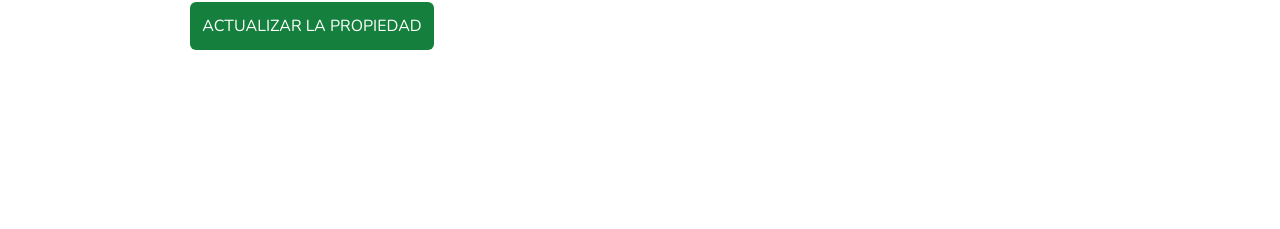
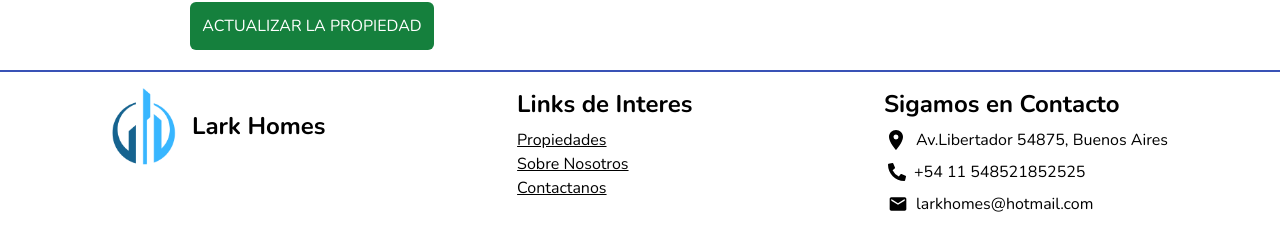
Before and after one commit to nachof948/lark-homes-app, a React (Vite) app in the folder Frontend/: page /editar-publicacion/1 in a window 1280 px wide. Shown: the part 694-923 px from the top of the page. Before the commit the page ends 800 px from the top, so only its background shows below. Built offline with nearby package versions, Linux system fonts and the light colour scheme; no server answers.

Commit message:
Seccion del footer y de Sobre Nosotros

```diff
--- a/Frontend/src/App.jsx
+++ b/Frontend/src/App.jsx
@@ -10,6 +10,8 @@ import { Publication } from './pages/Publication'
 import { UpdatePublication } from './pages/UpdatePublication'
 import { UserProfile } from './pages/UserProfile'
 import { Search } from './pages/Search'
+import { About } from './pages/About'
+import { Footer } from './components/Footer'
 
 
 function App() {
@@ -18,6 +20,7 @@ function App() {
       <NavBar/>
       <Routes>
         <Route path='/' element={<Home />}></Route>
+        <Route path='/sobre-nosotros' element={<About/>}></Route>
         <Route path='/registrarse' element={<SignUp />}></Route>
         <Route path='/iniciar-sesion' element={<SignIn />}></Route>
         <Route path='/publicacion/:id' element={<Publication />}></Route>
@@ -29,6 +32,7 @@ function App() {
           <Route path='/editar-publicacion/:id' element={<UpdatePublication />}></Route>
         </Route>
       </Routes>
+      <Footer />
     </BrowserRouter>
   )
 }
--- /dev/null
+++ b/Frontend/src/components/Footer.jsx
@@ -0,0 +1,47 @@
+import React from 'react';
+import LogoFooter from '../assets/Logo-Header.png'
+import { Link } from 'react-router-dom';
+import { MdPlace } from "react-icons/md";
+import { FaPhoneAlt } from "react-icons/fa";
+import { MdEmail } from "react-icons/md";
+
+const Footer = () => {
+  return(
+    <footer className='mt-5 border-t-2 border-color-azul font-nunito'>
+      <div className="w-[85vw] flex items-start justify-between mx-auto p-4">
+      <div className="flex items-center gap-4">
+        <img src={LogoFooter} alt="Lark Homes" className='w-[4rem]' />
+        <span className='font-bold text-2xl'>Lark Homes</span>
+      </div>
+      <div className="flex flex-col gap-2">
+        <h3 className='font-bold text-2xl'>Links de Interes</h3>
+        <div className="flex flex-col">
+          <Link to={'/search'} className='underline'>Propiedades</Link>
+          <Link to={'/sobre-nosotros'} className='underline'>Sobre Nosotros</Link>
+          <Link to={'/contacto'} className='underline'>Contactanos</Link>
+        </div>
+      </div>
+      <div className="flex flex-col gap-2">
+        <h3 className='font-bold text-2xl'>Sigamos en Contacto</h3>
+        <div className="flex flex-col gap-2">
+          <div className="flex items-center gap-2">
+            <MdPlace className='text-2xl' />
+            <p>Av.Libertador 54875, Buenos Aires</p>
+          </div>
+          <div className="flex items-center gap-2">
+            <FaPhoneAlt className='text-lg ml-1' />
+            <p>+54 11 548521852525</p>
+          </div>
+          <div className="flex items-center gap-2">
+            <MdEmail className='text-xl ml-1' />
+            <a href='mailto:larkhomes@hotmail.com'>larkhomes@hotmail.com</a>
+          </div>
+        </div>
+      </div>
+      </div>
+
+    </footer>
+  )
+}
+
+export { Footer }
--- a/Frontend/src/components/NavBar.jsx
+++ b/Frontend/src/components/NavBar.jsx
@@ -12,7 +12,7 @@ const NavBar = () => {
 
   let Links =[
     {name:"Inicio",link:"/"},
-    {name:"Sobre Nosotros",link:"/"},
+    {name:"Sobre Nosotros",link:"/sobre-nosotros"},
     {name:"Servicios",link:"/"},
     {name:"Contacto",link:"/"},
   ];
--- a/Frontend/src/components/Statistics.jsx
+++ b/Frontend/src/components/Statistics.jsx
@@ -1,5 +1,5 @@
 import React from 'react';
-import dataHero from './dataHero.json'
+import dataHero from '../data/dataHero.json'
 
 const Statistics = () => {
   return(
--- /dev/null
+++ b/Frontend/src/data/dataAbout.json
@@ -0,0 +1,12 @@
+[
+    {
+        "title":"Nuestra Vision",
+        "description": "En Lark Homes, creemos en transformar el mercado de bienes raíces mediante la innovación y la excelencia. Nos esforzamos por crear experiencias excepcionales para nuestros clientes, ofreciendo propiedades que no solo cumplan con sus expectativas, sino que las superen. Nuestro objetivo es ser el referente en el sector, conocido por nuestro compromiso con la calidad, la integridad y la satisfacción del cliente. Visualizamos un futuro donde cada transacción inmobiliaria sea transparente, eficiente y gratificante, proporcionando a nuestros clientes no solo una propiedad, sino un hogar y una inversión sólida. Trabajamos para construir comunidades sostenibles y prósperas, liderando con responsabilidad y visión hacia un mercado inmobiliario más inclusivo y accesible para todos.",
+        "images":"/images/Our Vision.jpg"
+    },
+    {
+        "title":"Nuestra Mision",
+        "description":"En Lark Homes, nos dedicamos a brindar servicios inmobiliarios excepcionales que satisfacen y superan las expectativas de nuestros clientes. Nuestra misión es facilitar la compra, venta y alquiler de propiedades mediante un enfoque centrado en el cliente, utilizando la tecnología más avanzada y un profundo conocimiento del mercado. Nos comprometemos a ofrecer transparencia, confianza y profesionalismo en cada transacción, asegurando que cada cliente encuentre la propiedad perfecta que se ajuste a sus necesidades y sueños. Buscamos construir relaciones duraderas basadas en la integridad y la excelencia, y contribuir al desarrollo de comunidades sostenibles y vibrantes.",
+        "images":"/images/Our-Mision.jpg"
+    }
+]
--- /dev/null
+++ b/Frontend/src/pages/About.jsx
@@ -0,0 +1,28 @@
+import React from 'react';
+import dataAbout from '../data/dataAbout.json';
+
+const About = () => {
+  return (
+    <section className='flex items-start mx-auto mt-40 gap-8 w-[85vw] font-nunito'>
+      {dataAbout.map((data, index) => (
+        <div className="flex flex-col gap-4" key={index}>
+          {index === 1 ? (
+            <>
+              <img className='rounded-lg h-[30rem] object-cover' src={data.images} alt={data.title} />
+              <h2 className="text-3xl font-bold">{data.title}</h2>
+              <p className="text-base">{data.description}</p>
+            </>
+          ) : (
+            <>
+              <h2 className="text-3xl font-bold">{data.title}</h2>
+              <p className="text-base">{data.description}</p>
+              <img className='rounded-lg h-[30rem] object-cover' src={data.images} alt={data.title} />
+            </>
+          )}
+        </div>
+      ))}
+    </section>
+  );
+}
+
+export { About };
```
Also changed, not shown: Frontend/public/images/Our Vision.jpg (renamed from Frontend/src/assets/Our Vision.jpg), Frontend/public/images/Our-Mision.jpg (renamed from Frontend/src/assets/Our-Mision.jpg), Frontend/src/data/dataHero.json (renamed from Frontend/src/components/dataHero.json).
